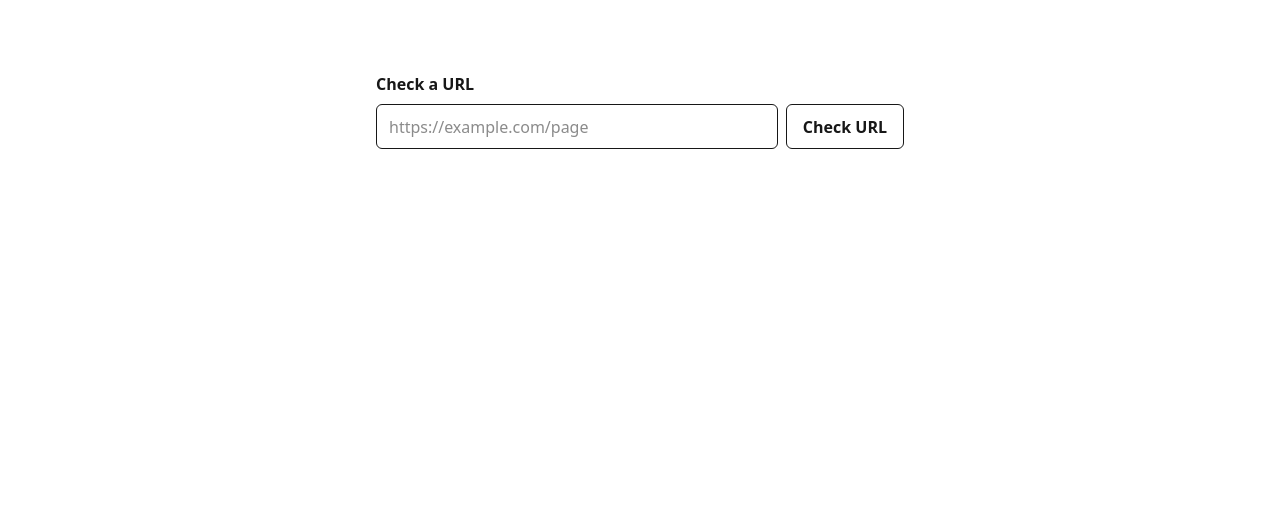
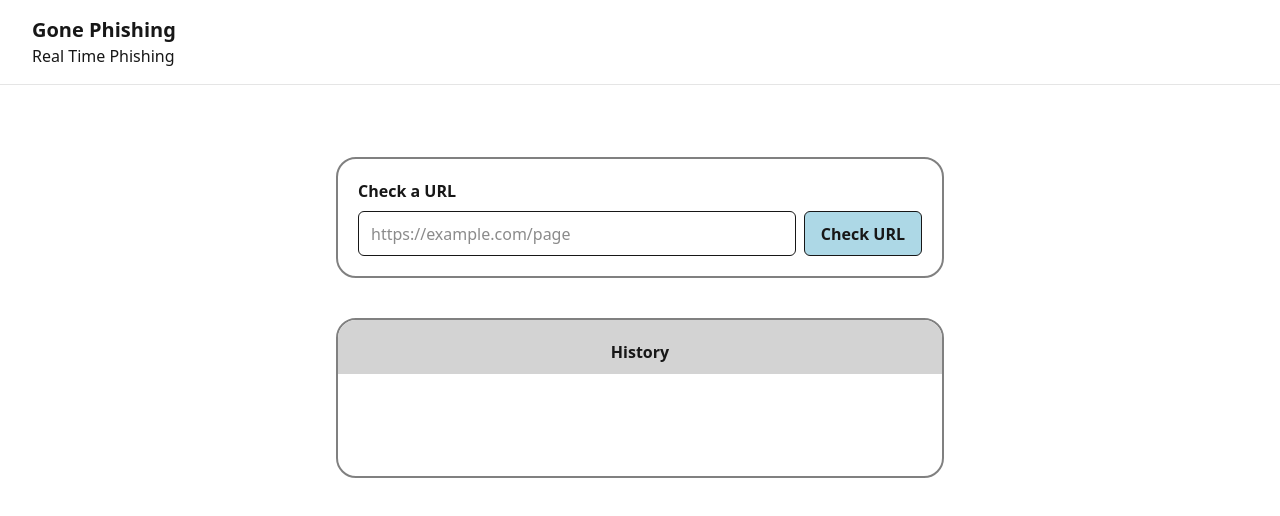
Before and after one commit to Phish-Killer/gone-phishing, a Next.js app in the folder apps/web/: page /urlChecker in a window 1280 px wide. Shown: the top 516 px of the page. Built offline with nearby package versions, Linux system fonts and the light colour scheme.

Commit message:
ui changes

```diff
--- a/apps/web/app/layout.tsx
+++ b/apps/web/app/layout.tsx
@@ -11,8 +11,12 @@ export const metadata: Metadata = {
 export default function RootLayout({ children }: { children: React.ReactNode }) {
   return (
     <html lang="en">
-      <body className="mx-auto max-w-2xl px-4 py-10 font-sans text-neutral-900 antialiased">
-        {children}
+      <body className="font-sans text-neutral-900 antialiased">
+        <header className="w-full border-b border-neutral-200 px-8 py-4">
+          <h2 className="m-0 text-xl font-semibold">Gone Phishing</h2>
+          <h3>Real Time Phishing </h3>
+        </header>
+        <main className="mx-auto max-w-2xl px-4 py-10">{children}</main>
       </body>
     </html>
   );
--- a/apps/web/app/urlChecker/page.tsx
+++ b/apps/web/app/urlChecker/page.tsx
@@ -64,7 +64,10 @@ export default function UrlChecker() {
   const loading = status.kind === "loading";
 
   return (
+    <>
+
       <section style={styles.wrapper}>
+
         <form onSubmit={handleSubmit} style={styles.form} noValidate>
           <label htmlFor="url-input" style={styles.label}>
             Check a URL
@@ -107,13 +110,24 @@ export default function UrlChecker() {
             <p style={{ margin: 0, color: "#b3261e" }}>{status.message}</p>
           )}
         </div>
+        <div style={styles.historyBox}>
+          <h2 style={styles.history}>History</h2>
+        </div>
       </section>
+    </>
   );
 }
 
 const styles: Record<string, CSSProperties> = {
-  wrapper: { maxWidth: 560, margin: "2rem auto", padding: "0 1rem" },
-  form: { display: "flex", flexDirection: "column", gap: "0.5rem" },
+  wrapper: { maxWidth: "920px", margin: "2rem auto", padding: "0 1rem" },
+  form: {
+    display: "flex",
+    flexDirection: "column",
+    gap: "0.5rem",
+    border: "2px solid grey",
+    padding: "20px",
+    borderRadius: "20px"
+  },
   label: { fontWeight: 600 },
   row: { display: "flex", gap: "0.5rem" },
   input: {
@@ -132,10 +146,18 @@ const styles: Record<string, CSSProperties> = {
     fontWeight: 600,
     border: "1px solid currentColor",
     borderRadius: 6,
-    background: "transparent",
+    background: "lightBlue",
     color: "inherit",
     cursor: "pointer",
+
   },
   output: { minHeight: "1.5rem", marginTop: "1rem" },
   muted: { opacity: 0.65 },
+  history:{textAlign:"center", fontWeight:"600", paddingTop:"20px",paddingBottom:"10px", backgroundColor:"lightGrey", },
+  historyBox:{
+    height:"20vh",
+    border: "2px solid grey",
+    borderRadius: "20px",
+    overflow: "hidden",
+  }
 };
```
Lines whose indentation alone changed are shown as unchanged.
